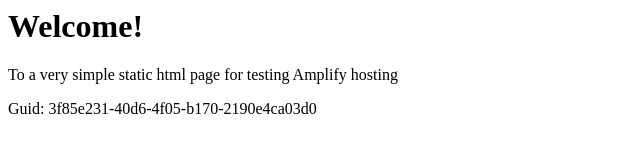
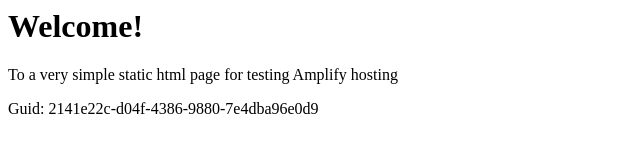
Before and after one commit to aws-aemilia-fra/Github-PR-Commit-Integration-Test-DoNotTouch-GithubWebhookPreviewCanaryTest-v1-preprod-eu-central-1, a website: page src/index.html in a window 1280 px wide. Shown: the full height of the page, 0-640 px from the left. Drawn offline with Linux system fonts and the light colour scheme.

Commit message:
commit from integ tests

```diff
--- a/src/index.html
+++ b/src/index.html
@@ -12,6 +12,6 @@
 <body>
     <h1>Welcome!</h1>
     <p>To a very simple static html page for testing Amplify hosting</p>
-    <p>Guid: 3f85e231-40d6-4f05-b170-2190e4ca03d0</p></body>
+    <p>Guid: 2141e22c-d04f-4386-9880-7e4dba96e0d9</p></body>
 
 </html>
```
